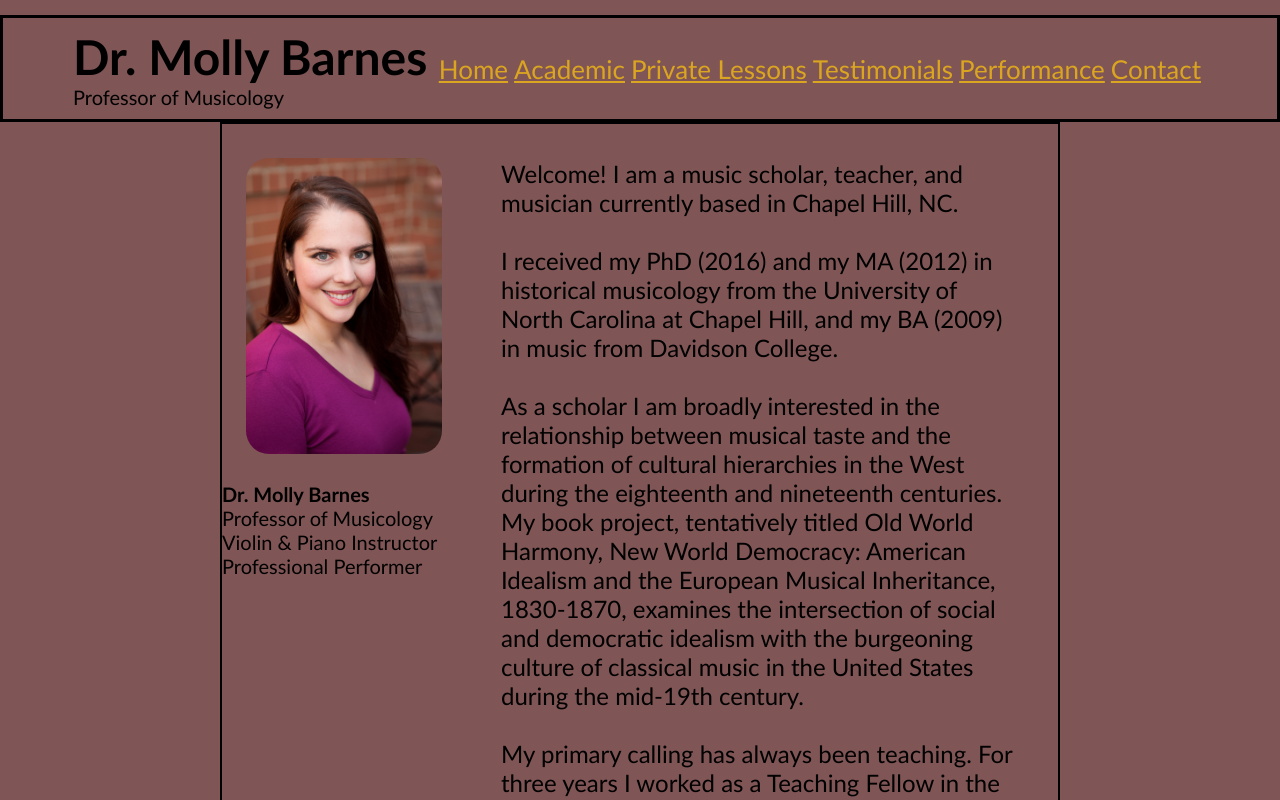
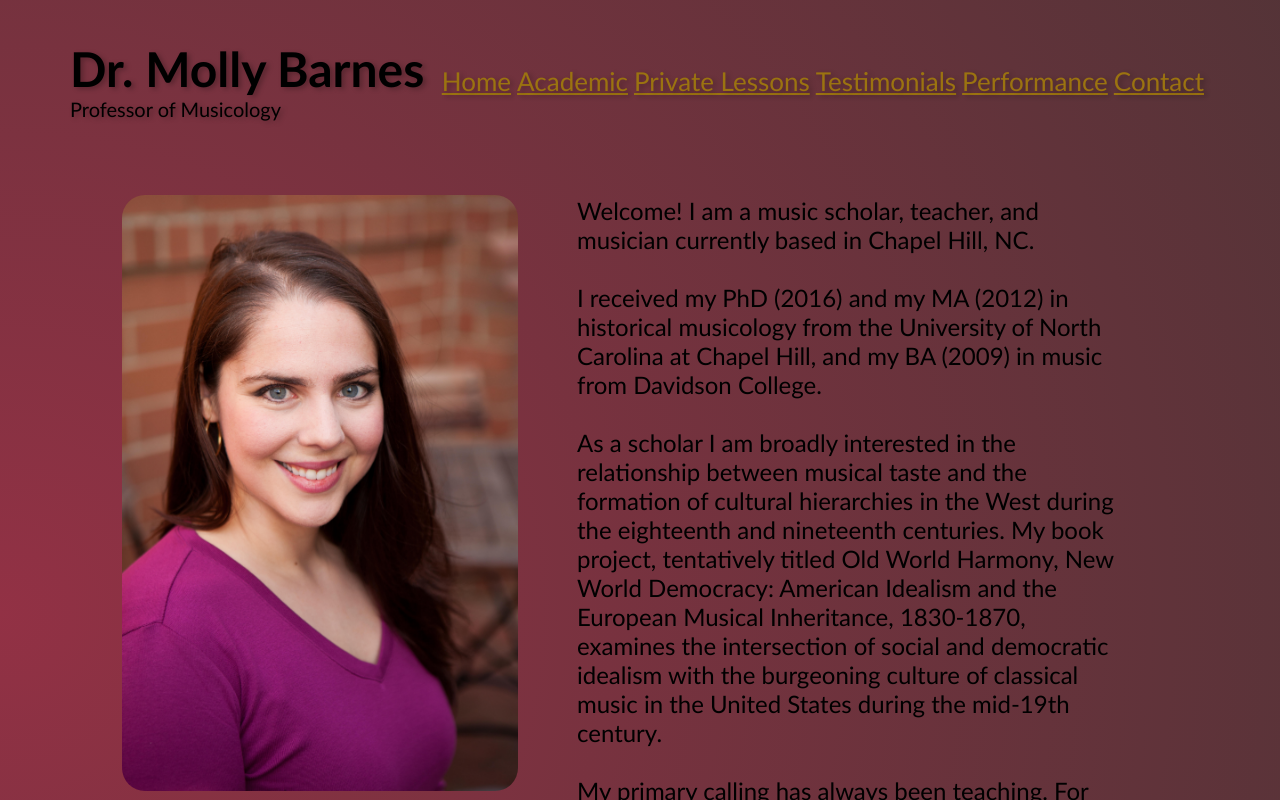
Before and after one commit to jlayher/molly-barnes-music, a Next.js app: page / in a window 1280 px wide. Shown: the top 800 px of the page. Built offline with nearby package versions, Linux system fonts and the light colour scheme.

Commit message:
general style changes, and styles to homepage

```diff
--- a/src/styles/Home.module.css
+++ b/src/styles/Home.module.css
@@ -17,7 +17,7 @@
   display: flex;
 
   /* background-color: #fff; */
-  border: 2px solid black;
+  /* border: 2px solid black; */
 }
 
 
@@ -29,9 +29,9 @@
 
 
 .home__profile_image_container img {
-  height: 300px;
-  width: 200px;
+  height: 600px;
+  width: 400px;
   padding: 2px;
-  margin: 32px 22px 22px 22px;
+  margin: 32px 22px 22px 0px;
   border-radius: 25px;
 }
--- a/src/styles/globals.css
+++ b/src/styles/globals.css
@@ -12,13 +12,25 @@ body {
   min-height: 100vh;
   display: flex;
   flex-direction: column;
-  background-color: rgb(128, 85, 85);
+  /* background-color: rgb(128, 85, 85); */
+
+
+    /* ff 3.6+ */
+    background:-moz-radial-gradient(ellipse at 0% 34%, rgba(127, 13, 36, 0.85) 55%, rgba(43, 24, 24, 0.88) 100%);
+
+    /* safari 5.1+,chrome 10+ */
+    background:-webkit-radial-gradient(ellipse at 0% 34%, rgba(127, 13, 36, 0.85) 55%, rgba(43, 24, 24, 0.88) 100%);
+
+    /* opera 11.10+ */
+    background:-o-radial-gradient(ellipse at 0% 34%, rgba(127, 13, 36, 0.85) 55%, rgba(43, 24, 24, 0.88) 100%);
+
+    /* ie 10+ */
+    background:-ms-radial-gradient(ellipse at 0% 34%, rgba(127, 13, 36, 0.85) 55%, rgba(43, 24, 24, 0.88) 100%);
+
+    /* global 92%+ browsers support */
+    background:radial-gradient(ellipse at 0% 34%, rgba(127, 13, 36, 0.85) 0%, rgba(43, 24, 24, 0.88) 100%);
 
 }
-
-
-
-
 
 
 
--- a/src/styles/header.module.css
+++ b/src/styles/header.module.css
@@ -5,11 +5,16 @@
     justify-content: space-between;
     align-items: center;
 
+    /* border: solid black; */
+    /* background-color: black;
+    color: beige; */
+
     width: 100%;
-    border: solid black;
-    margin-top: 15px;
+    /* margin-top: 25px; */
+    padding: 40px 70px 20px 70px;
 
-    padding: 10px 70px 10px 70px;
+
+    text-shadow: 3px 2px 5px rgba(0,0,0,0.25);
 
 }
 
--- a/src/styles/layout.module.css
+++ b/src/styles/layout.module.css
@@ -9,5 +9,5 @@
 }
 
 .page_padding {
-    padding: 0px 220px 0px 220px;
+    padding: 20px 120px 50px 120px;
   }
--- a/src/styles/nav.module.css
+++ b/src/styles/nav.module.css
@@ -9,7 +9,7 @@
 }
 
 .link {
-    color: goldenrod;
+    color: rgb(155, 115, 16);
     font-size: 26px;
     margin-right: 6px;
 }
```
